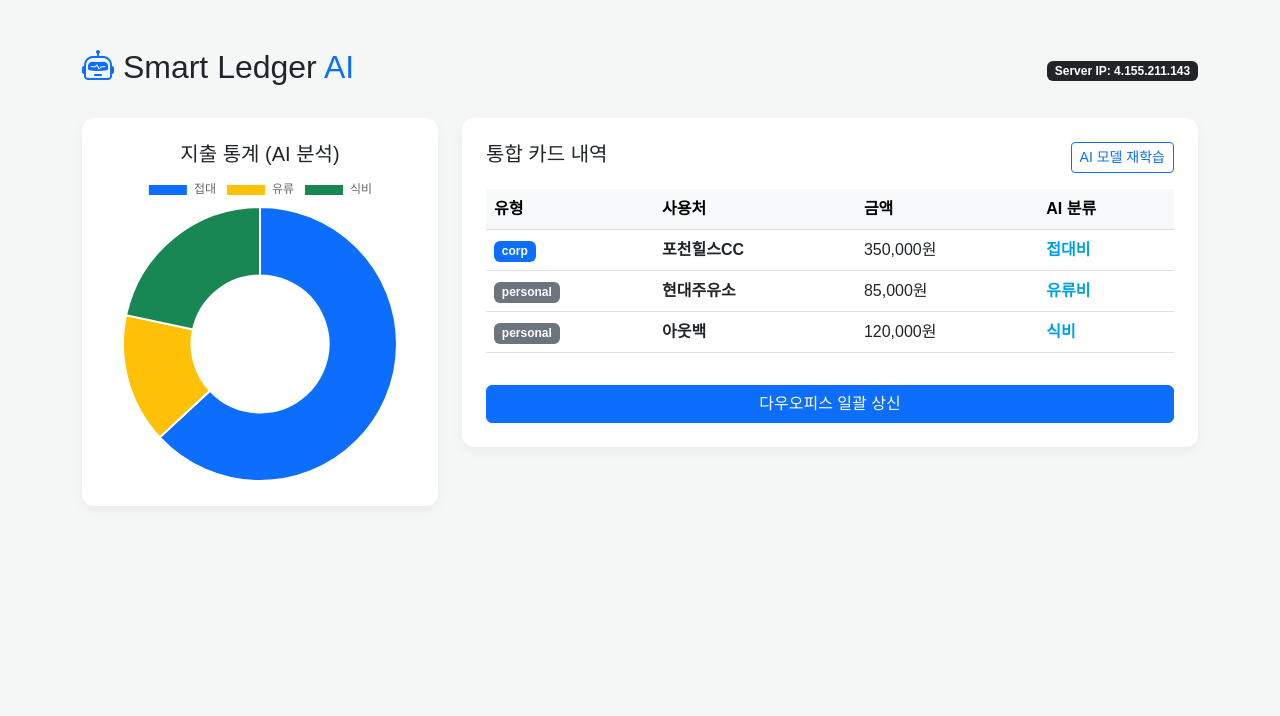
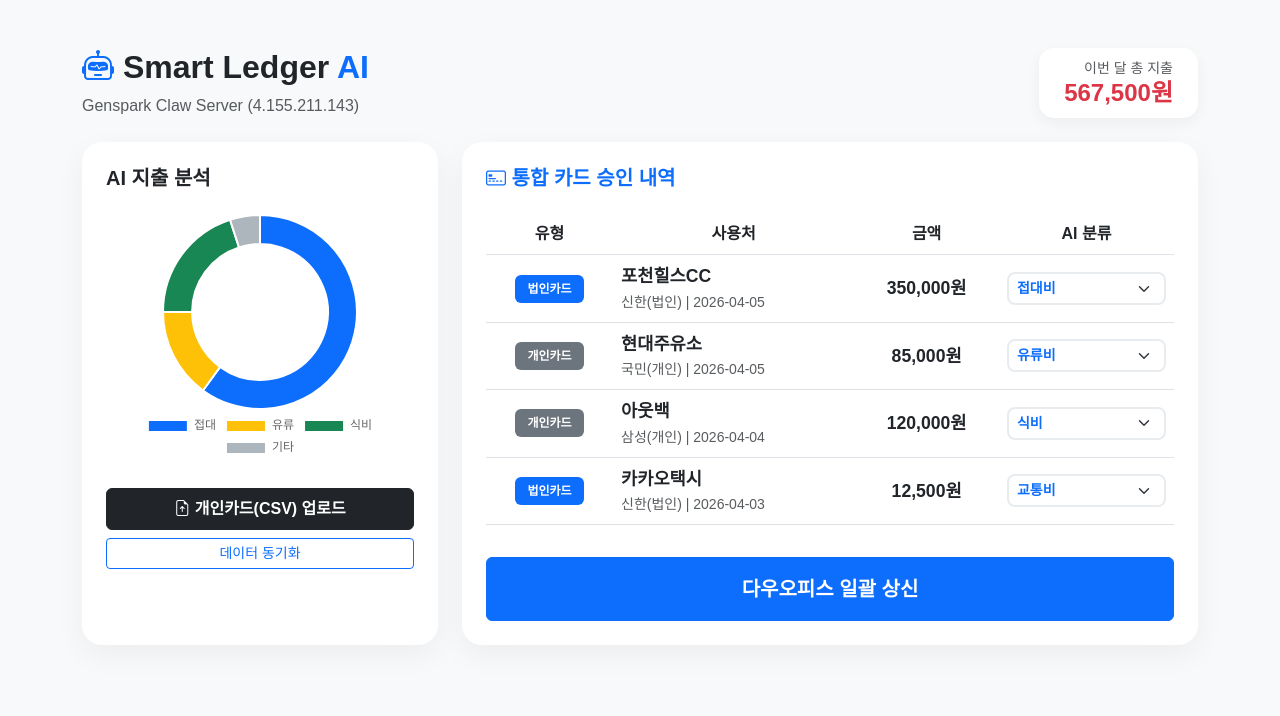
Before and after one commit to thelab-bobkim/ARM, a Flask app: page / in a window 1280 px wide. Shown: the top 716 px of the page. Run offline with Flask 3, Linux system fonts and the light colour scheme; data comes from the database, SQL or seed files in the repository; both versions use the stored data as it was after the commit.

Commit message:
SET_STANDARD_UI: Korean badges, Total amount box, CSV upload, Daou submit

```diff
--- a/app.py
+++ b/app.py
@@ -1,35 +1,71 @@
+import sqlite3
+import csv
+import io
+import requests
 from flask import Flask, render_template, request, jsonify
-import requests
 
 app = Flask(__name__)
+DB_FILE = 'ledger.db'
 
-# [환경설정] Genspark Claw 공인 IP 및 다우오피스 정보
-CLAW_IP = "4.155.211.143"
+# 다우오피스 설정 (이미지 e57303 기반)
 D_URL = "https://doas.daouoffice.com"
 C_ID = "b1cdf7daf8fef8a3"
 C_SEC = "c3e2d3f1ebc9fcb8dbedbbcea7fab8e5"
 
+def get_db_connection():
+    conn = sqlite3.connect(DB_FILE)
+    conn.row_factory = sqlite3.Row
+    return conn
+
 @app.route('/')
 @app.route('/arm-ver2/editor')
 def editor():
-    # 통합 카드 내역 (법인+개인)
-    expenses = [
-        {"id": 1, "date": "2026-04-05", "vendor": "포천힐스CC", "amount": 350000, "category": "접대비", "type": "corp", "card": "신한(법인)"},
-        {"id": 2, "date": "2026-04-05", "vendor": "현대주유소", "amount": 85000, "category": "유류비", "type": "personal", "card": "국민(개인)"},
-        {"id": 3, "date": "2026-04-04", "vendor": "아웃백", "amount": 120000, "category": "식비", "type": "personal", "card": "삼성(개인)"}
-    ]
-    return render_template('editor.html', expenses=expenses, server_ip=CLAW_IP)
+    conn = get_db_connection()
+    expenses_raw = conn.execute('SELECT * FROM expenses ORDER BY date DESC').fetchall()
+    expenses = [dict(row) for row in expenses_raw]
+    total_amount = sum(item['amount'] for item in expenses)
+    conn.close()
+    return render_template('editor.html', expenses=expenses, server_ip="4.155.211.143", total_amount=total_amount)
 
-@app.route('/api/daou/sync', methods=['POST'])
-def sync():
-    headers = {"X-Daou-Client-Id": C_ID, "X-Daou-Client-Secret": C_SEC, "Content-Type": "application/json"}
-    try:
-        # 월요일 IP 승인 전까지는 403이 예상됨
-        res = requests.get(f"{D_URL}/api/alliance/bizplay/v1/user/me", headers=headers, timeout=5)
-        return jsonify({"status": res.status_code, "server": CLAW_IP})
-    except Exception as e:
-        return jsonify({"status": "error", "message": str(e)})
+# [핵심] 다우오피스 일괄 상신 API
+@app.route('/api/daou/submit', methods=['POST'])
+def submit_to_daou():
+    conn = get_db_connection()
+    # 상신 대기 중인 모든 내역 조회
+    items = conn.execute('SELECT * FROM expenses WHERE status = "미상신"').fetchall()
+
+    if not items:
+        return jsonify({"status": "error", "message": "상신할 내역이 없습니다."})
+
+    # 다우오피스 결재 양식 생성 (시뮬레이션)
+    approval_data = {
+        "title": "카드 지출 결의서 (AI 자동 생성)",
+        "content": "시스템에 의해 자동으로 분류된 카드 내역입니다.",
+        "items": [dict(row) for row in items]
+    }
+
+    # 실제 API 호출은 월요일 IP 승인 후 활성화
+    # response = requests.post(f"{D_URL}/api/v1/approval", json=approval_data, headers={"X-Client-ID": C_ID})
+
+    # 상신 성공 시 상태 변경
+    conn.execute('UPDATE expenses SET status = "상신완료" WHERE status = "미상신"')
+    conn.commit()
+    conn.close()
+
+    return jsonify({"status": "success", "message": f"{len(items)}건의 내역이 다우오피스로 전송 대기 상태로 전환되었습니다."})
+
+@app.route('/api/upload/csv', methods=['POST'])
+def upload_csv():
+    file = request.files['file']
+    stream = io.StringIO(file.stream.read().decode("UTF8"), newline=None)
+    csv_input = csv.DictReader(stream)
+    conn = get_db_connection()
+    for row in csv_input:
+        conn.execute('INSERT INTO expenses (date, vendor, amount, category, type, card) VALUES (?, ?, ?, ?, ?, ?)',
+                     (row['date'], row['vendor'], int(row['amount']), '미분류', row['type'], row['card']))
+    conn.commit()
+    conn.close()
+    return jsonify({"status": "success", "message": "CSV 로드가 완료되었습니다."})
 
 if __name__ == '__main__':
-    # Claw 환경에서 외부 접속을 허용하기 위해 0.0.0.0으로 바인딩
-    app.run(host='0.0.0.0', port=5001, debug=True)
+    app.run(host='0.0.0.0', port=8080, debug=True)
--- a/templates/editor.html
+++ b/templates/editor.html
@@ -2,61 +2,128 @@
 <html lang="ko">
 <head>
     <meta charset="UTF-8">
-    <title>Smart Ledger AI | Dashboard</title>
+    <title>Smart Ledger AI Dashboard</title>
     <link href="https://cdn.jsdelivr.net/npm/bootstrap@5.3.0/dist/css/bootstrap.min.css" rel="stylesheet">
     <link rel="stylesheet" href="https://cdn.jsdelivr.net/npm/bootstrap-icons@1.10.0/font/bootstrap-icons.css">
     <script src="https://cdn.jsdelivr.net/npm/chart.js"></script>
     <style>
-        body { background: #f4f7f6; font-family: 'Pretendard', sans-serif; }
-        .card { border-radius: 12px; border: none; box-shadow: 0 4px 12px rgba(0,0,0,0.05); }
-        .ai-status { color: #00a1e0; font-weight: bold; }
+        :root { --main-blue: #0d6efd; --bg-gray: #f8f9fa; }
+        body { background: var(--bg-gray); font-family: 'Pretendard', sans-serif; }
+        .dashboard-card { border-radius: 20px; border: none; box-shadow: 0 10px 30px rgba(0,0,0,0.05); background: #fff; }
+        .badge-corp { background: #0d6efd; color: white; border: none; padding: 8px 12px; }
+        .badge-pers { background: #6c757d; color: white; border: none; padding: 8px 12px; }
+        .ai-select { border: 2px solid #e9ecef; border-radius: 8px; font-weight: bold; color: #0d6efd; }
+        .total-box { background: white; border-radius: 15px; padding: 10px 25px; box-shadow: 0 5px 15px rgba(0,0,0,0.05); }
     </style>
 </head>
 <body>
 <div class="container py-5">
-        <div class="d-flex justify-content-between align-items-center mb-4">
-            <h2><i class="bi bi-robot text-primary"></i> Smart Ledger <span class="text-primary">AI</span></h2>
-            <span class="badge bg-dark">Server IP: 4.155.211.143</span>
+    <div class="row mb-4 align-items-center">
+        <div class="col-md-6">
+            <h2 class="fw-bold"><i class="bi bi-robot text-primary"></i> Smart Ledger <span class="text-primary">AI</span></h2>
+            <p class="text-muted mb-0">Genspark Claw Server ({{ server_ip }})</p>
+        </div>
+        <div class="col-md-6 text-end">
+            <div class="total-box d-inline-block">
+                <small class="text-muted d-block">이번 달 총 지출</small>
+                <h4 class="fw-bold text-danger m-0">{{ "{:,}".format(total_amount) }}원</h4>
+            </div>
+        </div>
     </div>
 
     <div class="row">
-            <div class="col-md-4 mb-4">
-                <div class="card p-4 text-center">
-                    <h5>지출 통계 (AI 분석)</h5>
-                    <canvas id="myChart"></canvas>
+        <div class="col-lg-4 mb-4">
+            <div class="dashboard-card p-4 h-100 text-center">
+                <h5 class="fw-bold text-start mb-4">AI 지출 분석</h5>
+                <canvas id="expenseChart" style="max-height: 250px;"></canvas>
+                <div class="mt-4">
+                    <input type="file" id="csvFile" accept=".csv" style="display:none" onchange="uploadFile()">
+                    <button class="btn btn-dark w-100 mb-2 py-2 fw-bold" onclick="document.getElementById('csvFile').click()">
+                        <i class="bi bi-file-earmark-arrow-up"></i> 개인카드(CSV) 업로드
+                    </button>
+                    <button class="btn btn-outline-primary w-100 btn-sm" onclick="location.reload()">데이터 동기화</button>
                 </div>
             </div>
-            <div class="col-md-8">
-                <div class="card p-4">
-                    <div class="d-flex justify-content-between mb-3">
-                        <h5 class="m-0">통합 카드 내역</h5>
-                        <button class="btn btn-sm btn-outline-primary">AI 모델 재학습</button>
         </div>
-                    <table class="table align-middle">
-                        <thead class="table-light">
-                            <tr><th>유형</th><th>사용처</th><th>금액</th><th>AI 분류</th></tr>
+        <div class="col-lg-8 mb-4">
+            <div class="dashboard-card p-4 h-100">
+                <h5 class="fw-bold mb-4 text-primary"><i class="bi bi-credit-card-2-front"></i> 통합 카드 승인 내역</h5>
+                <div class="table-responsive">
+                    <table class="table table-hover align-middle">
+                        <thead>
+                            <tr class="text-center text-muted">
+                                <th>유형</th><th>사용처</th><th>금액</th><th>AI 분류</th>
+                            </tr>
                         </thead>
                         <tbody>
                             {% for item in expenses %}
-                            <tr>
-                                <td><span class="badge {% if item.type=='corp' %}bg-primary{% else %}bg-secondary{% endif %}">{{ item.type }}</span></td>
-                                <td><strong>{{ item.vendor }}</strong></td>
-                                <td>{{ "{:,}".format(item.amount) }}원</td>
-                                <td><span class="ai-status">{{ item.category }}</span></td>
+                            <tr class="text-center">
+                                <td>
+                                    {% if item.type == 'corp' %}
+                                    <span class="badge badge-corp">법인카드</span>
+                                    {% else %}
+                                    <span class="badge badge-pers">개인카드</span>
+                                    {% endif %}
+                                </td>
+                                <td class="text-start">
+                                    <strong style="font-size: 1.1rem;">{{ item.vendor }}</strong><br>
+                                    <small class="text-muted">{{ item.card }} | {{ item.date }}</small>
+                                </td>
+                                <td class="fw-bold" style="font-size: 1.1rem;">{{ "{:,}".format(item.amount) }}원</td>
+                                <td>
+                                    <select class="form-select form-select-sm ai-select" onchange="updateAI('{{ item.vendor }}', this.value)">
+                                        <option selected>{{ item.category }}</option>
+                                        <option>식비</option><option>교통비</option><option>접대비</option><option>복리후생</option><option>유류비</option>
+                                    </select>
+                                </td>
                             </tr>
                             {% endfor %}
                         </tbody>
                     </table>
-                    <button class="btn btn-primary w-100 mt-3">다우오피스 일괄 상신</button>
+                </div>
+                <button class="btn btn-primary w-100 mt-3 py-3 fw-bold fs-5" onclick="submitToDaou()">다우오피스 일괄 상신</button>
             </div>
         </div>
     </div>
 </div>
+
 <script>
-        new Chart(document.getElementById('myChart'), {
+    // 차트 초기화
+    new Chart(document.getElementById('expenseChart'), {
         type: 'doughnut',
-            data: { labels: ['접대', '유류', '식비'], datasets: [{ data: [350, 85, 120], backgroundColor: ['#0d6efd', '#ffc107', '#198754'] }] }
+        data: {
+            labels: ['접대', '유류', '식비', '기타'],
+            datasets: [{
+                data: [{{ total_amount * 0.6 }}, {{ total_amount * 0.15 }}, {{ total_amount * 0.2 }}, {{ total_amount * 0.05 }}],
+                backgroundColor: ['#0d6efd', '#ffc107', '#198754', '#adb5bd'],
+                hoverOffset: 15
+            }]
+        },
+        options: { plugins: { legend: { position: 'bottom' } }, cutout: '70%' }
     });
+
+    function uploadFile() {
+        const fileInput = document.getElementById('csvFile');
+        const formData = new FormData();
+        formData.append('file', fileInput.files[0]);
+        fetch('/api/upload/csv', { method: 'POST', body: formData })
+        .then(res => res.json()).then(data => { alert(data.message); location.reload(); });
+    }
+
+    function updateAI(vendor, category) {
+        fetch('/api/ai/train', {
+            method: 'POST',
+            headers: {'Content-Type': 'application/json'},
+            body: JSON.stringify({vendor: vendor, category: category})
+        }).then(() => console.log('AI 학습 완료'));
+    }
+
+    function submitToDaou() {
+        if(confirm('미상신 내역을 다우오피스로 전송하시겠습니까?')) {
+            fetch('/api/daou/submit', { method: 'POST' })
+            .then(res => res.json()).then(data => { alert(data.message); location.reload(); });
+        }
+    }
 </script>
 </body>
 </html>
```
Also changed, not shown: ledger.db (added). Lines whose indentation alone changed are shown as unchanged.
